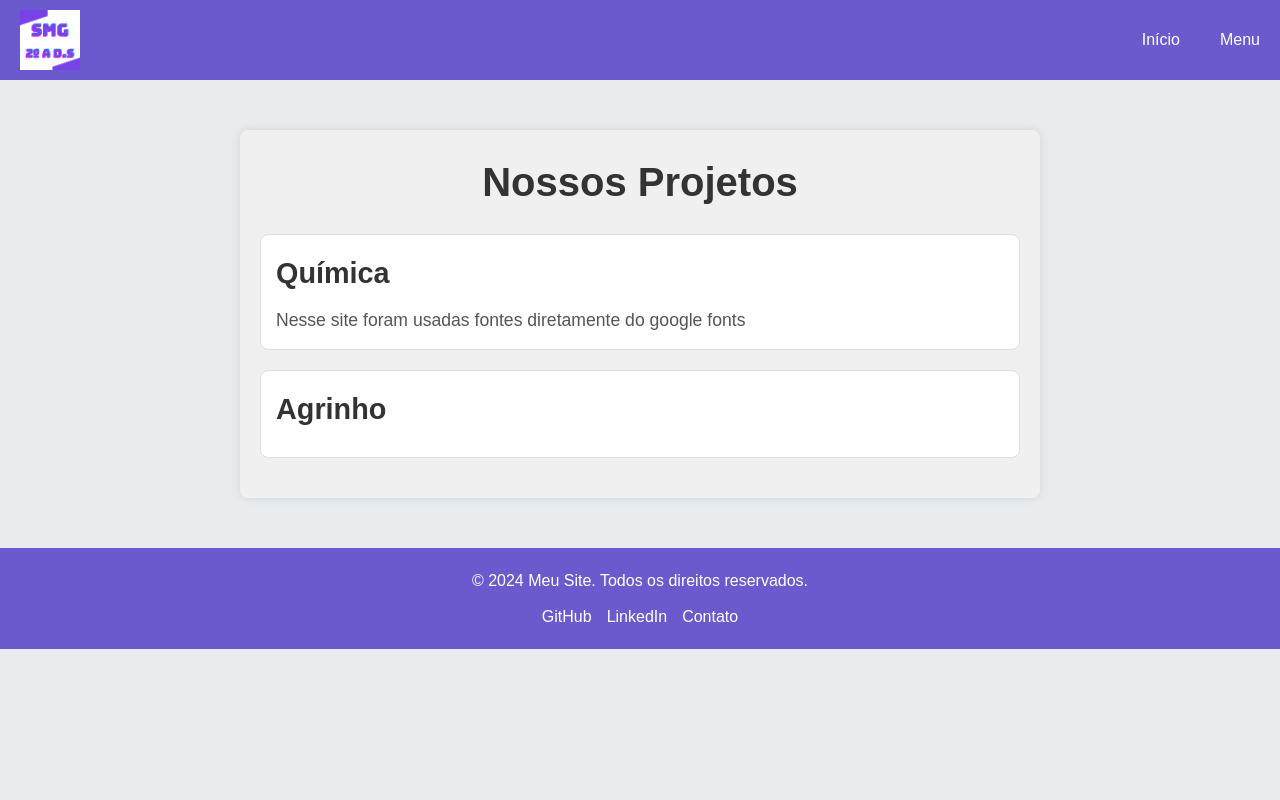
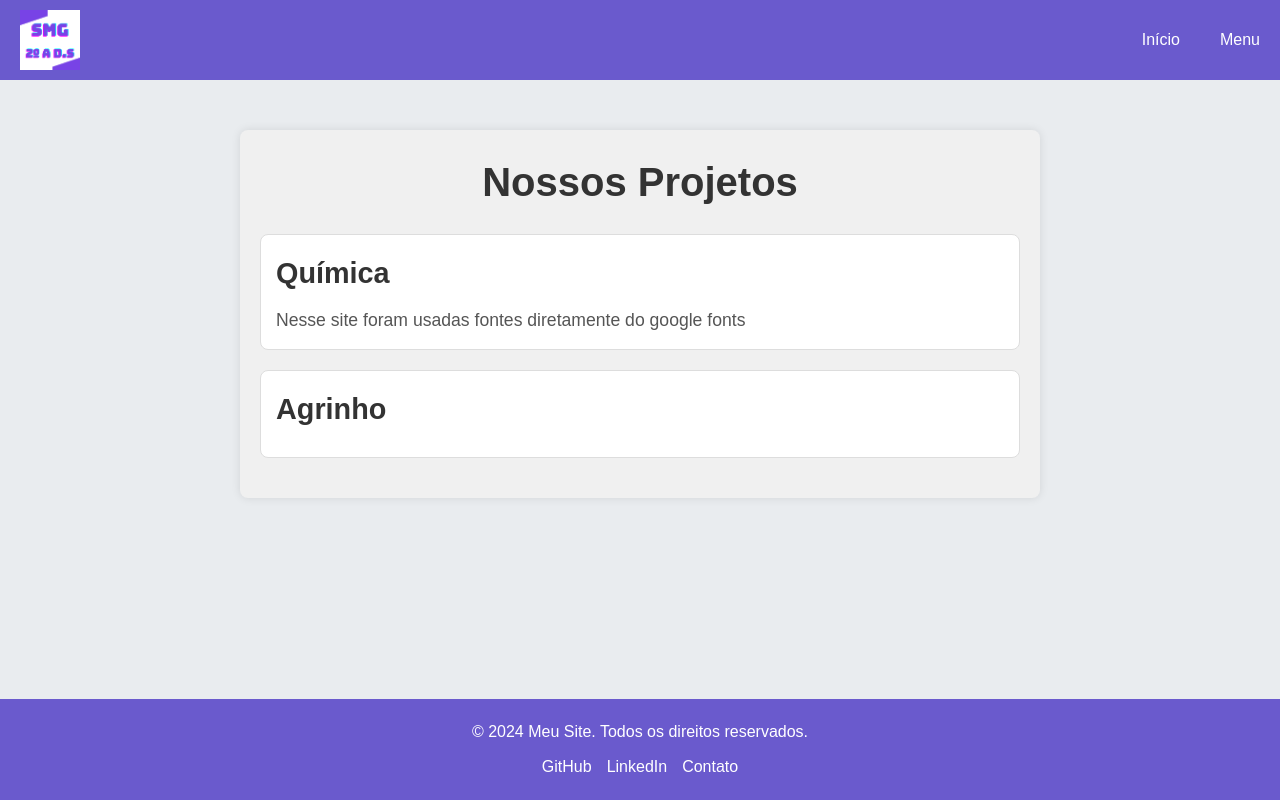
Before and after one commit to Lucas-Github-23/myapp1-react, a React (Create React App) app: page /projects in a window 1280 px wide. Built offline with nearby package versions, Linux system fonts and the light colour scheme.

Commit message:
Update Footer.css

```diff
--- a/src/components/Footer.css
+++ b/src/components/Footer.css
@@ -3,9 +3,10 @@
   color: #ffffff;
   text-align: center;
   padding: 20px 0;
-  position: relative;
+  position: fixed;
   bottom: 0;
   width: 100%;
+
 }
 
 .footer-content {
```
